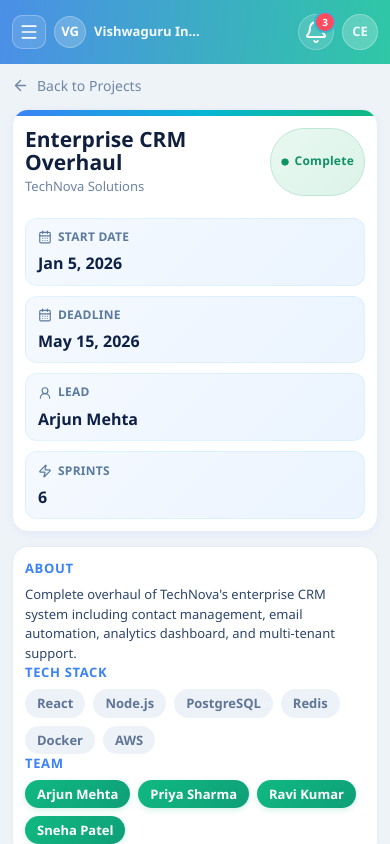
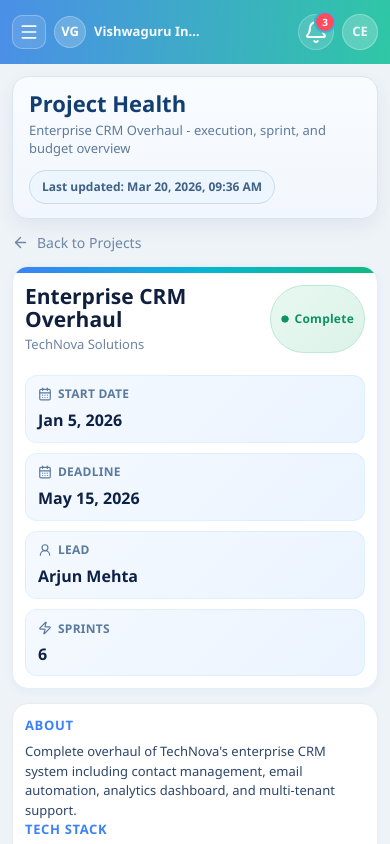
Before and after one commit to Tanu123T/CEODashboard, a React (Vite) app in the folder ceodashboard/: page /projects/1 in a window 390 px wide. Built offline with nearby package versions, Linux system fonts and the light colour scheme.

Commit message:
fix the people health

```diff
--- a/ceodashboard/src/components/team/tabs/AttendanceTab.jsx
+++ b/ceodashboard/src/components/team/tabs/AttendanceTab.jsx
@@ -320,7 +320,6 @@ const AttendanceTab = () => {
                 <th>Check-in</th>
                 <th>Check-out</th>
                 <th>Hours</th>
-                <th>Device</th>
                 <th>Status</th>
               </tr>
             </thead>
@@ -340,7 +339,6 @@ const AttendanceTab = () => {
                   <td>{row.checkIn}</td>
                   <td>{row.checkOut}</td>
                   <td>{row.hours}</td>
-                  <td>{row.device}</td>
                   <td>
                     <span className={`tm-att-status ${statusTone[row.status] || statusToTone[row.status] || 'present'}`}>
                       {row.status}
@@ -350,7 +348,7 @@ const AttendanceTab = () => {
               ))}
               {!filteredRows.length ? (
                 <tr>
-                  <td colSpan="7"><p className="tm-empty">No employees match the selected attendance filter.</p></td>
+                  <td colSpan="6"><p className="tm-empty">No employees match the selected attendance filter.</p></td>
                 </tr>
               ) : null}
             </tbody>
--- a/ceodashboard/src/modules/peopleHealth/PeopleHealthPage.jsx
+++ b/ceodashboard/src/modules/peopleHealth/PeopleHealthPage.jsx
@@ -1,5 +1,6 @@
 import React, { useEffect, useMemo, useState } from 'react';
 import { useLocation, useNavigate } from 'react-router-dom';
+import { CalendarClock } from 'lucide-react';
 import PeopleHealthFilters from './components/PeopleHealthFilters';
 import PeopleHealthTabNav from './components/PeopleHealthTabNav';
 import AvailabilityTab from './tabs/AvailabilityTab';
@@ -39,6 +40,14 @@ const PeopleHealthPage = () => {
   const navigate = useNavigate();
 
   const validTabs = useMemo(() => tabItems.map((item) => item.id), []);
+  const lastUpdated = useMemo(() => new Date().toLocaleString('en-US', {
+    month: 'short',
+    day: 'numeric',
+    year: 'numeric',
+    hour: '2-digit',
+    minute: '2-digit',
+  }), []);
+
   const activeTab = useMemo(() => {
     const tabFromPath = location.pathname.split('/')[2];
     return validTabs.includes(tabFromPath) ? tabFromPath : 'availability';
@@ -181,6 +190,20 @@ const PeopleHealthPage = () => {
 
   return (
     <div className="ph-page-root">
+      <section className="ph-header-card">
+        <div>
+          <h2>People Health</h2>
+          <p>Workforce readiness, attendance trends, and talent continuity insights.</p>
+        </div>
+
+        <div className="ph-header-actions">
+          <span className="ph-updated-pill">
+            <CalendarClock size={14} />
+            Last updated: {lastUpdated}
+          </span>
+        </div>
+      </section>
+
       {activeTab !== 'holiday-calendar' ? (
         <PeopleHealthFilters
           activeTab={activeTab}
--- a/ceodashboard/src/modules/peopleHealth/components/PeopleHealthFilters.jsx
+++ b/ceodashboard/src/modules/peopleHealth/components/PeopleHealthFilters.jsx
@@ -22,7 +22,6 @@ const PeopleHealthFilters = ({
 }) => {
   const isMembersTab = activeTab === 'role-coverage';
   const showSearch = !isMembersTab;
-  const showTimeRange = !isMembersTab;
   const showProjectFilter = false;
 
   return (
@@ -40,13 +39,6 @@ const PeopleHealthFilters = ({
       ) : null}
 
       <div className="ph-filter-grid">
-        <FilterSelect
-          label="Department"
-          value={filters.department}
-          onChange={(value) => setFilters((prev) => ({ ...prev, department: value }))}
-          options={departments}
-        />
-
         {showProjectFilter ? (
           <FilterSelect
             label="Project"
@@ -55,15 +47,6 @@ const PeopleHealthFilters = ({
             options={projects}
           />
         ) : null}
-
-        {showTimeRange ? (
-          <FilterSelect
-            label="Time Range"
-            value={filters.timeRange}
-            onChange={(value) => setFilters((prev) => ({ ...prev, timeRange: value }))}
-            options={ranges}
-          />
-        ) : null}
       </div>
     </section>
   );
--- a/ceodashboard/src/modules/peopleHealth/tabs/AvailabilityTab.jsx
+++ b/ceodashboard/src/modules/peopleHealth/tabs/AvailabilityTab.jsx
@@ -123,7 +123,6 @@ const AvailabilityTab = ({ summary, attendanceSnapshot, departments, lateWatchli
                   <th>Check-In</th>
                   <th>Check-Out</th>
                   <th>Hours</th>
-                  <th>Device</th>
                   <th>Status</th>
                 </tr>
               </thead>
@@ -143,7 +142,6 @@ const AvailabilityTab = ({ summary, attendanceSnapshot, departments, lateWatchli
                     <td>{item.checkIn}</td>
                     <td>{item.checkOut}</td>
                     <td>{item.hours}</td>
-                    <td>{item.device}</td>
                     <td>
                       <span className={`ph-attendance-status ${item.status}`}>
                         {item.status === 'present' ? 'Present' : item.status === 'late' ? 'Late' : 'On Leave'}
--- a/ceodashboard/src/pages/Project/project.css
+++ b/ceodashboard/src/pages/Project/project.css
@@ -12,6 +12,44 @@
   line-height: 1.4;
   max-width: 1120px;
   margin: 0 auto;
+}
+
+.projects-top-header {
+  border: 1px solid #d9e5f2;
+  border-radius: 16px;
+  background: linear-gradient(180deg, #f9fcff 0%, #f2f7fd 100%);
+  box-shadow: 0 8px 20px rgba(20, 42, 68, 0.06);
+  padding: 14px 16px;
+  display: flex;
+  justify-content: space-between;
+  align-items: center;
+  gap: 12px;
+}
+
+.projects-top-header h1 {
+  margin: 0;
+  font-size: 24px;
+  line-height: 1.1;
+  color: #133e70;
+}
+
+.projects-top-header p {
+  margin: 6px 0 0;
+  color: #5e7a9b;
+  font-size: 13px;
+}
+
+.projects-updated-pill {
+  display: inline-flex;
+  align-items: center;
+  border: 1px solid #c8dcec;
+  border-radius: 999px;
+  background: #edf5ff;
+  color: #3f6286;
+  padding: 8px 12px;
+  font-size: 12px;
+  font-weight: 700;
+  white-space: nowrap;
 }
 
 .projects-header h1 {
@@ -996,6 +1034,15 @@
 }
 
 @media (max-width: 1024px) {
+  .projects-top-header {
+    flex-direction: column;
+    align-items: flex-start;
+  }
+
+  .projects-top-header h1 {
+    font-size: 22px;
+  }
+
   .projects-header h1 {
     font-size: 22px;
   }
--- a/ceodashboard/src/pages/Project/project.jsx
+++ b/ceodashboard/src/pages/Project/project.jsx
@@ -29,6 +29,13 @@ const Projects = () => {
   const isLoading = useSimulatedLoading(650);
   const navigate = useNavigate();
   const { projectId } = useParams();
+  const pageLastUpdated = useMemo(() => new Date().toLocaleString('en-US', {
+    month: 'short',
+    day: 'numeric',
+    year: 'numeric',
+    hour: '2-digit',
+    minute: '2-digit',
+  }), []);
 
   const totals = useMemo(() => {
     const complete = projectRecords.filter((item) => item.statusTone === 'complete').length;
@@ -55,6 +62,14 @@ const Projects = () => {
   if (projectId && !selectedProject) {
     return (
       <div className="projects-page project-detail-page">
+        <section className="projects-top-header">
+          <div>
+            <h1>Project Health</h1>
+            <p>Portfolio status, execution pace, and delivery health</p>
+          </div>
+          <span className="projects-updated-pill">Last updated: {pageLastUpdated}</span>
+        </section>
+
         <button type="button" className="project-back" onClick={() => navigate('/projects')}>
           <ArrowLeft size={17} />
           <span>Back to Projects</span>
@@ -87,6 +102,14 @@ const Projects = () => {
 
     return (
       <div className="projects-page project-detail-page">
+        <section className="projects-top-header">
+          <div>
+            <h1>Project Health</h1>
+            <p>{selectedProject.name} - execution, sprint, and budget overview</p>
+          </div>
+          <span className="projects-updated-pill">Last updated: {pageLastUpdated}</span>
+        </section>
+
         <button type="button" className="project-back" onClick={() => navigate('/projects')}>
           <ArrowLeft size={17} />
           <span>Back to Projects</span>
@@ -256,10 +279,13 @@ const Projects = () => {
 
   return (
     <div className="projects-page">
-      <header className="projects-header">
-        <h1>Projects</h1>
-        <p>All active and in-progress projects</p>
-      </header>
+      <section className="projects-top-header">
+        <div>
+          <h1>Project Health</h1>
+          <p>Portfolio status, execution pace, and delivery health</p>
+        </div>
+        <span className="projects-updated-pill">Last updated: {pageLastUpdated}</span>
+      </section>
 
       <section className="projects-kpi-grid">
         <article className="projects-kpi-card">
```
